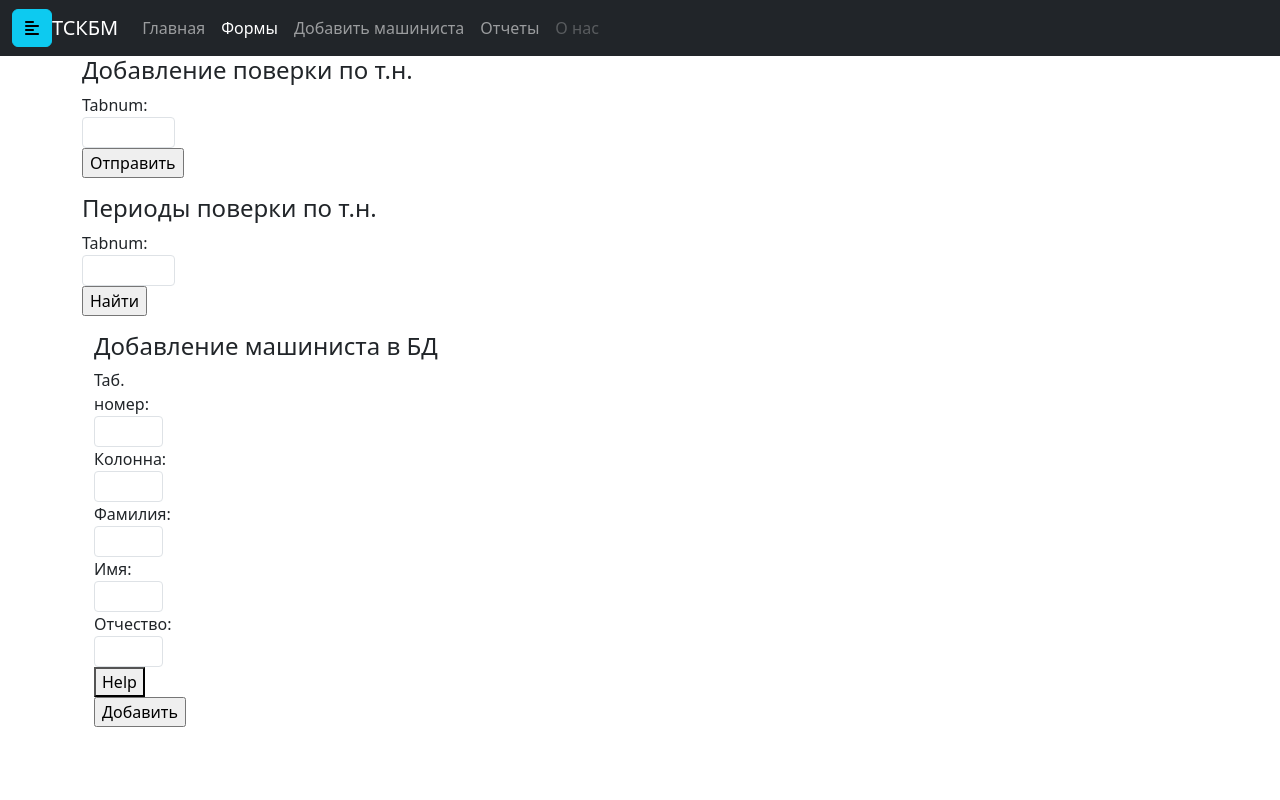
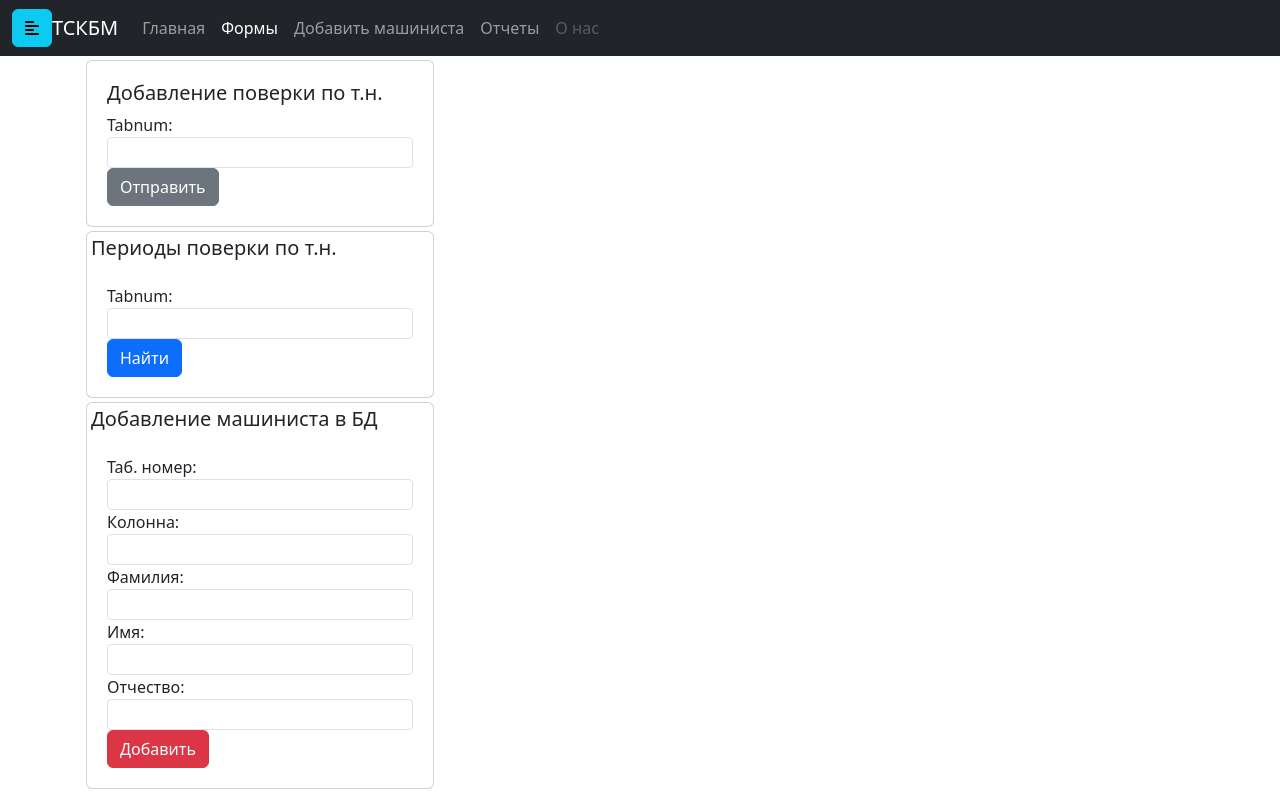
Before and after one commit to R00tx-0xf0rd/tskbm, a FastAPI app: page /forms in a window 1280 px wide. Run offline with FastAPI, Linux system fonts and the light colour scheme; parts of the project's set-up code (start-up, migrations or seed data) failed here and were passed over; some libraries are stand-ins or nearby versions.

Commit message:
tunning html 4

```diff
--- a/core/times/crud.py
+++ b/core/times/crud.py
@@ -26,7 +26,7 @@ async def create_checkout_time_for_user(
     if not user_id:
         return False
 
-    time = Times(user=user_id, checkout_time=datetime.datetime.now())
+    time = Times(user=user_id, checkout_time=datetime.now())
     session.add(time)
     res = True
     try:
--- a/core/users/crud.py
+++ b/core/users/crud.py
@@ -8,7 +8,7 @@ from sqlalchemy.ext.asyncio import AsyncSession
 from db import User
 
 from data_models import UserModel, BaseUserModel, AllUsersModel
-from times.crud import create_checkout_time_for_user
+from core.times.crud import create_checkout_time_for_user
 
 
 async def get_all_users(session: AsyncSession) -> list[BaseUserModel]:
--- /dev/null
+++ b/core/users/views.py
@@ -0,0 +1,3 @@
+from fastapi import APIRouter
+
+router = APIRouter()
--- a/templates/forms.html
+++ b/templates/forms.html
@@ -9,74 +9,40 @@
 
 {% block content %}
 <div class="container">
-    <div class="col col-sm-4">
-        {% if data %}
-        <p id="content">Сроки поверки ТСКБМ для {{ data.tabnum }}</p>
-        <table class="table table-divider">
-            <caption><p><b>{{ data.lname }} {{ data.fname }} {{data.pname }}: таб. № {{ data.tabnum }}, Колонна: {{
-                data.column }} </b></p>
-            </caption>
-            <thead>
-            <tr>
-                <th scope="col">Дата поверки</th>
-            </tr>
-            </thead>
-            <tbody>
-            {% for value in data["times"] %}
-            <tr>
-                <td>{{ value["checkout_time" ]}}</td>
-            </tr>
-            {% endfor %}
-            </tbody>
-        </table>
-        <p onclick="doFunction();">Back</p>
-        {% endif %}
-
-        {% if checkout %}
-        <div> Данные приняты</div>
-        <script>
-            setTimeout(function(){
-                  window.location.href = '/forms';
-                }, 50 * 1000);
-            console.log('redirect ok');
-        </script>
-        {% endif %}
-
-        <div class="mb-3">
-            <h4>Добавление поверки по т.н.</h4>
-            <form action="/checkout" method="post">
-                <div class="col col-sm-3">
-                    <label for="tn">Tabnum:</label>
-                    <input class="form-control form-control-sm" type="text" name="checkout_tn" id="checkout_tn"
-                           value=""
-                           required/>
+    <div class="row">
+        <div class="col col-md-4">
+            <div class="card panel-primary" style="padding: 4px; margin: 4px;">
+                <div class="card-body">
+                    <h5 class="card-title">Добавление поверки по т.н.</h5>
+                    <form class="forml-primary" action="/checkout" method="post">
+                        <div class="col">
+                            <label for="tn">Tabnum:</label>
+                            <input class="form-control form-control-sm" type="text" name="checkout_tn" id="checkout_tn"
+                                   value=""
+                                   required/>
+                        </div>
+                        <input type="submit" class="btn btn-secondary" value="Отправить">
+                    </form>
                 </div>
-                <input type="submit" value="Отправить">
-            </form>
-        </div>
-
-
-        <div class="row mb-3">
-            <h4>Периоды поверки по т.н.</h4>
-            <form action="/form1" method="post">
-                <div class="col col-sm-3">
-                    <label for="tn">Tabnum:</label>
-                    <input class="form-control form-control-sm" type="text" name="tabnum" id="tn" value=""
-                           required/>
+            </div>
+            <div class="card panel-primary" style="padding: 4px; margin: 4px;">
+                <h5 class="card-title">Периоды поверки по т.н.</h5>
+                <div class="card-body">
+                    <form action="/form1" method="post">
+                        <div class="col">
+                            <label for="tn">Tabnum:</label>
+                            <input class="form-control form-control-sm" type="text" name="tabnum" id="tn"
+                                   value=""
+                                   required/>
+                        </div>
+                        <input type="submit" class="btn btn-primary" value="Найти" onclick="process()">
+                    </form>
                 </div>
-                <input type="submit" class="examplebtn" value="Найти" onclick="process()">
-            </form>
-        </div>
-
-        {% if mash %}
-        <br>
-        <div> Пользователь успешно создан.</div>
-        {% endif %}
-        <div class="container-sm">
-            <div class="row mb-4">
-                <h4>Добавление машиниста в БД</h4>
-                <div class="col col-sm-3">
-                    <form action="/form2" method="post">
+            </div>
+            <div class="card panel-primary" style="padding: 4px; margin: 4px;">
+                <h5 class="card-title">Добавление машиниста в БД</h5>
+                <div class="card-body">
+                    <form class="form" action="/form2" method="post">
                         <label for="tn1">Таб. номер:</label>
                         <input class="form-control form-control-sm" type="text" name="tabnum" id="tn1" value=""
                                required/>
@@ -92,11 +58,59 @@
                         <label for="pn">Отчество:</label>
                         <input class="form-control form-control-sm" type="text" name="pname" id="pn" value=""
                                required/>
-                        <button class="btb btn-danger">Help</button>
-                        <input type="submit" value="Добавить">
+                        <input class="btn btn-danger" type="submit" value="Добавить">
                     </form>
                 </div>
             </div>
+        </div>
+        <div class="col col-md-6">
+            <div class="row">
+                {% if mash %}
+                <div class="alert alert-primary" role="alert">
+                    <p align="center"> Пользователь успешно создан.
+                    </p>
+                </div>
+                {% endif %}
+                {% if checkout %}
+                <div class="alert alert-primary" role="alert">
+                    <p align="center">
+                        Данные приняты
+                    </p>
+                </div>
+                <script>
+                    setTimeout(function(){
+                          window.location.href = '/forms';
+                        }, 5 * 1000);
+                    console.log('redirect ok');
+                </script>
+                {% endif %}
+            </div>
+            <div class="row">
+                {% if data %}
+                <p align="center" id="content">Сроки поверки ТСКБМ для {{ data.lname }} {{ data.fname }} {{data.pname
+                    }}: таб. № {{
+                    data.tabnum }}, Колонна: {{
+                    data.column }}</p>
+                <table class="table table-divider">
+                    <caption><p><b>Итого: {{ data["times"].__len__() }} </b></p>
+                    </caption>
+                    <thead>
+                    <tr>
+                        <th scope="col">Дата поверки</th>
+                    </tr>
+                    </thead>
+                    <tbody>
+                    {% for value in data["times"] %}
+                    <tr>
+                        <td>{{ value["checkout_time" ]}}</td>
+                    </tr>
+                    {% endfor %}
+                    </tbody>
+                </table>
+                <p onclick="doFunction();">Back</p>
+                {% endif %}
+            </div>
+
         </div>
     </div>
 </div>
```
Also changed, not shown: db.sqlite.
